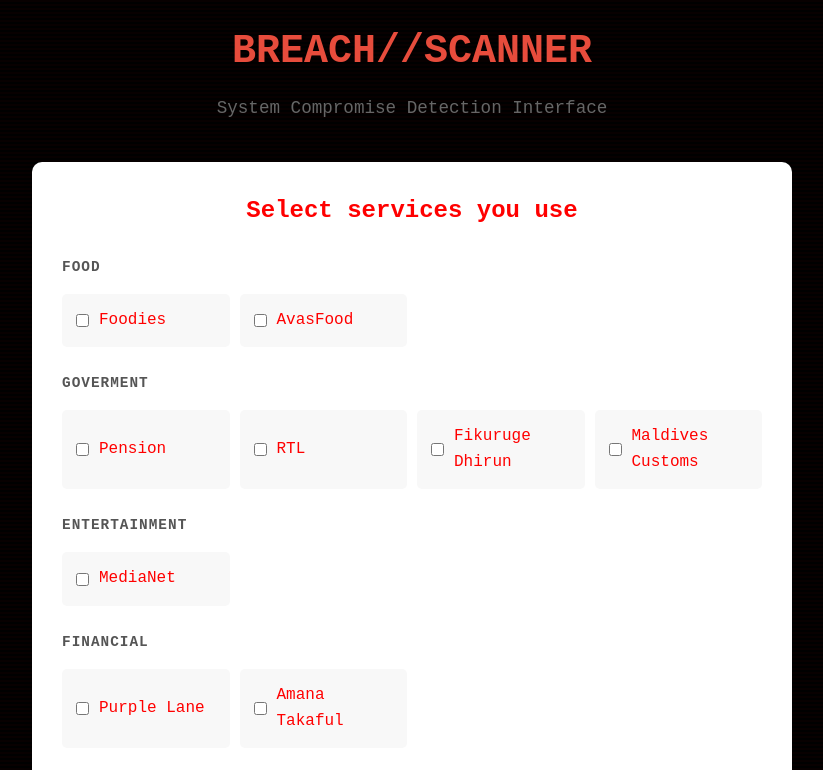
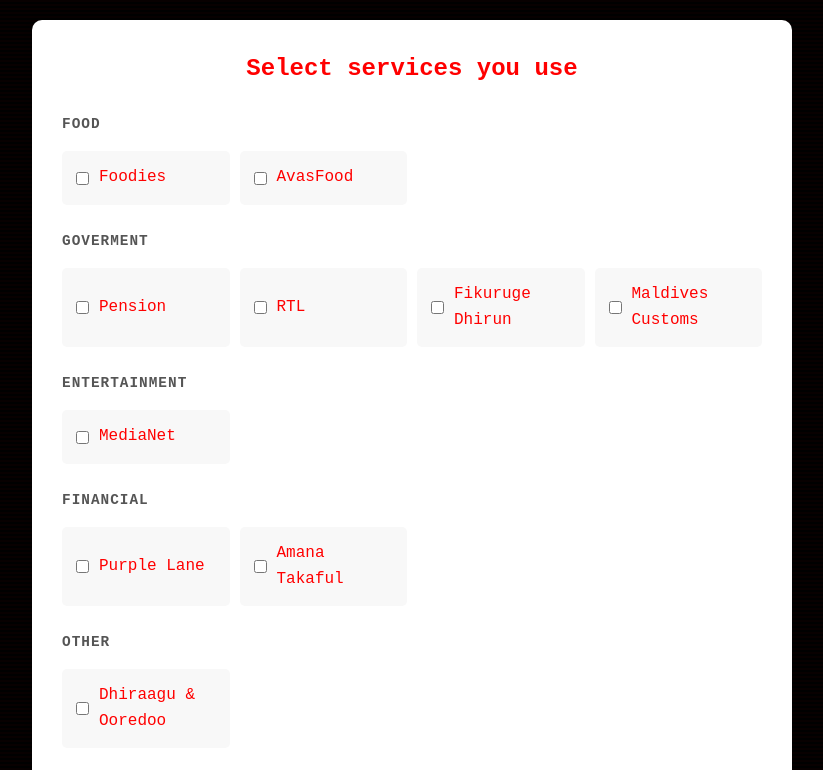
Before and after one commit to WhoIsFishie/HaveYouBeenPawndMV, a plain HTML site: page index.html in a window 1280 px wide. Shown: the top 770 px of the page, without its empty margins (228-1051 px from the left). Drawn offline with Linux system fonts and the light colour scheme.

Commit message:
cleaned up

```diff
--- a/index.html
+++ b/index.html
@@ -3,7 +3,7 @@
 <head>
     <meta charset="UTF-8">
     <meta name="viewport" content="width=device-width, initial-scale=1.0">
-    <title>BREACH//SCANNER - System Compromise Detection</title>
+    <title>Fish Finder 2000</title>
     <style>
         * {
             margin: 0;
@@ -327,11 +327,6 @@
 </head>
 <body>
     <div class="container">
-        <header>
-            <h1>BREACH//SCANNER</h1>
-            <p class="subtitle">System Compromise Detection Interface</p>
-        </header>
-
         <div class="services-section">
             <h2 style="margin-bottom: 25px; text-align: center;">Select services you use</h2>
             <div id="servicesContainer"></div>
```
